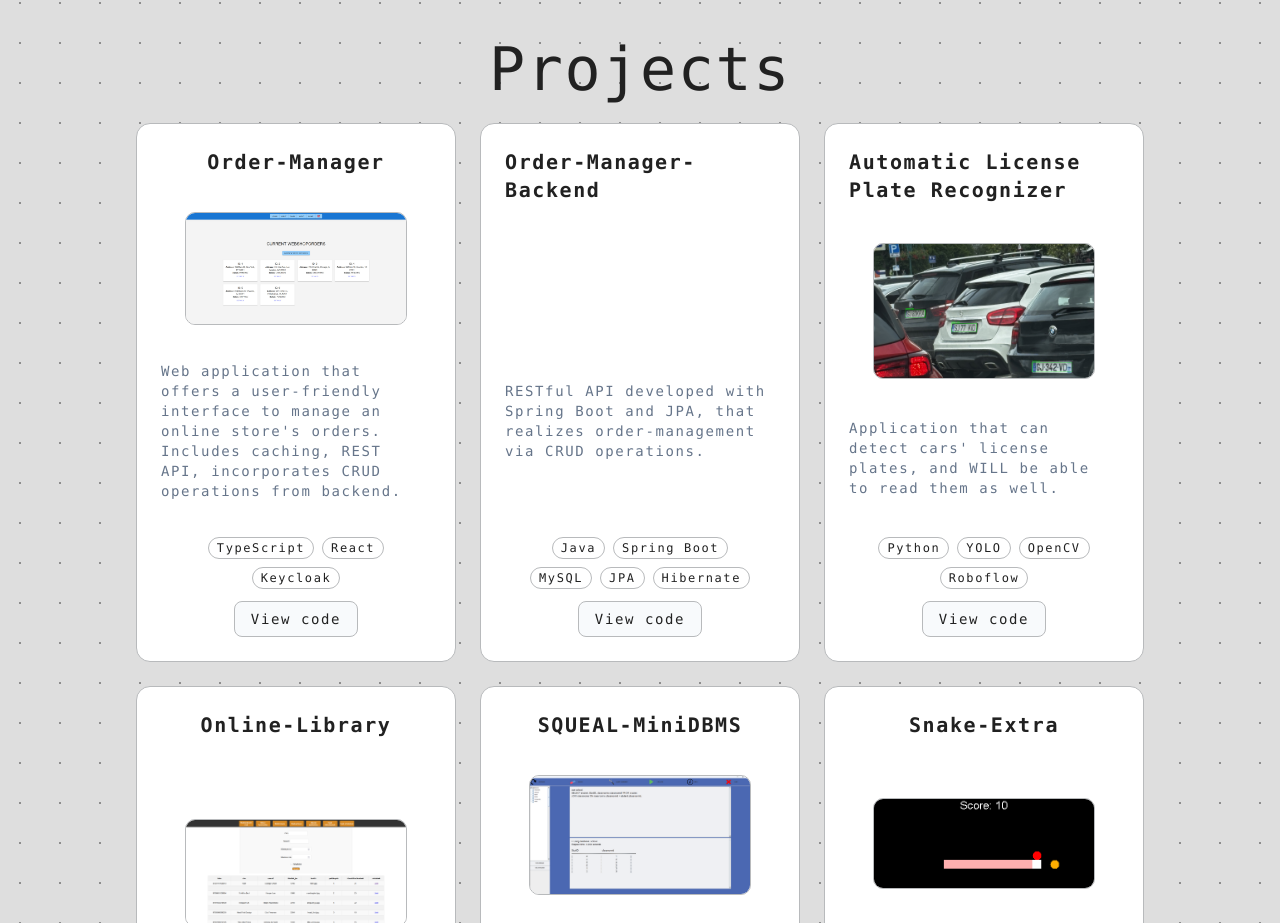
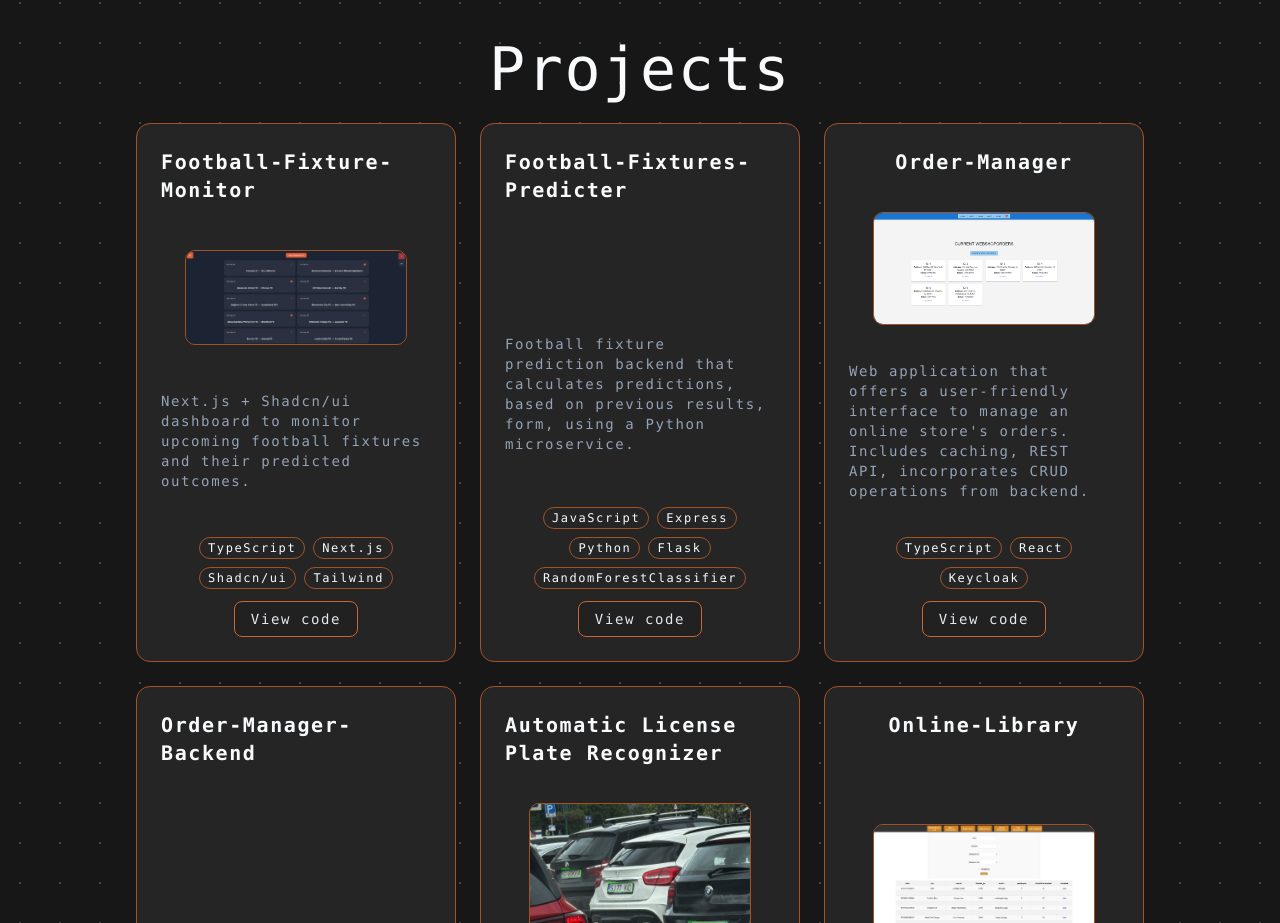
Before and after one commit to dKriszti15/My-Website, a Next.js app: page / in a window 1280 px wide. Shown: the part 2737-3660 px from the top of the page. Built offline with nearby package versions, Linux system fonts and the light colour scheme; some icons are missing.

Commit message:
football fixture prediction project added ( monitor + predicter )

```diff
--- a/package.json
+++ b/package.json
@@ -32,6 +32,7 @@
     "@types/node": "^20",
     "@types/react": "^19",
     "@types/react-dom": "^19",
+    "baseline-browser-mapping": "^2.9.9",
     "eslint": "^9",
     "eslint-config-next": "16.0.0",
     "tailwindcss": "^4",
--- a/src/_data/projects.json
+++ b/src/_data/projects.json
@@ -6,6 +6,17 @@
         "techStack": ["Next.js", "Shadcn/ui", "Tailwind", "Vercel"],
         "image": "/.png",
         "show": false
+    },{
+        "title":"Football-Fixture-Monitor",
+        "description":"Next.js + Shadcn/ui dashboard to monitor upcoming football fixtures and their predicted outcomes. ",
+        "techStack": ["TypeScript", "Next.js", "Shadcn/ui", "Tailwind"],
+        "image": "/fixt_pred_monitor.png",
+        "show": true
+    },{
+        "title":"Football-Fixtures-Predicter",
+        "description":"Football fixture prediction backend that calculates predictions, based on previous results, form, using a Python microservice.",
+        "techStack": ["JavaScript", "Express", "Python", "Flask", "RandomForestClassifier"],
+        "show": true
     },{
         "title":"Order-Manager",
         "description": "Web application that offers a user-friendly interface to manage an online store's orders. Includes caching, REST API, incorporates CRUD operations from backend. ",
--- a/src/app/page.tsx
+++ b/src/app/page.tsx
@@ -5,11 +5,7 @@ import Experience from "@/components/Experience";
 import ProjectCards from "@/components/ProjectCards";
 import Footer from "@/components/Footer";
 
-
-
 export default function Home() {
-
-
 
   return (
     <>
--- a/src/contexts/theme/ThemeContext.tsx
+++ b/src/contexts/theme/ThemeContext.tsx
@@ -18,7 +18,7 @@ export const ThemeProvider = ({
 }: {
   children: React.ReactNode;
 }) => {
-  const [theme, setTheme] = useState('light');
+  const [theme, setTheme] = useState('dark');
 
   const switchTheme = () => {
     const newTheme = theme == 'dark' ? 'light' : 'dark'
```
Also changed, not shown: public/fixt_pred_monitor.png (added), 1 other file (tests, documents, lock files or other folders).
